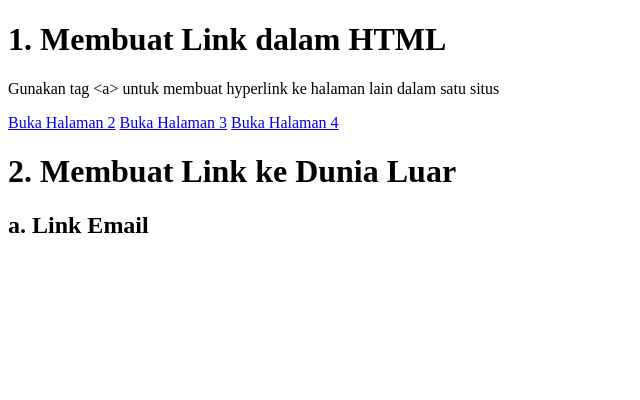
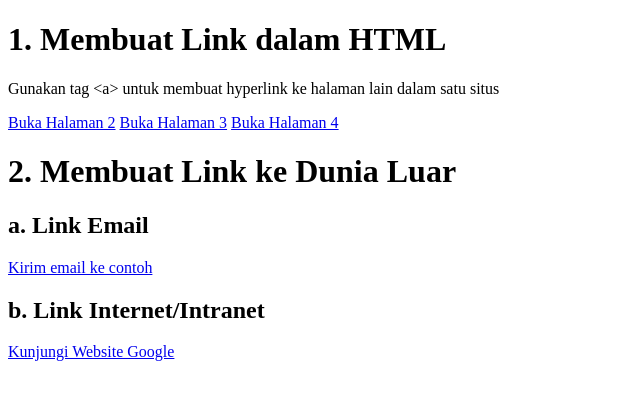
Before and after one commit to nelvinzfx/1124160183-html-day5, a plain HTML site: page index.html in a window 1280 px wide. Shown: the whole page, without its empty margins (0-640 px from the left). Drawn offline with Linux system fonts and the light colour scheme.

Commit message:
Menambahkan link ke dunia luar Link (Internet/Intranet) pada file index

```diff
--- a/index.html
+++ b/index.html
@@ -13,6 +13,8 @@
 	<a href="pages/halaman4.html">Buka Halaman 4</a>
 	<h1>2. Membuat Link ke Dunia Luar</h1>
 	<h2>a. Link Email</h2>
-
+	<a href="mailto:example@example.com">Kirim email ke contoh</a>
+	<h2>b. Link Internet/Intranet</h2>
+	<a href="https://google.com">Kunjungi Website Google</a>
 </body>
 </html>
```
